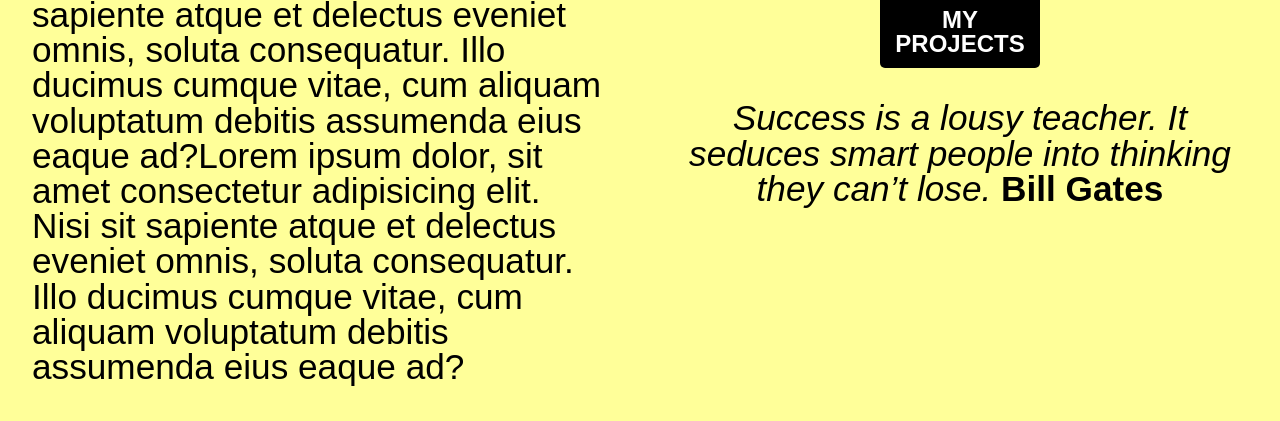
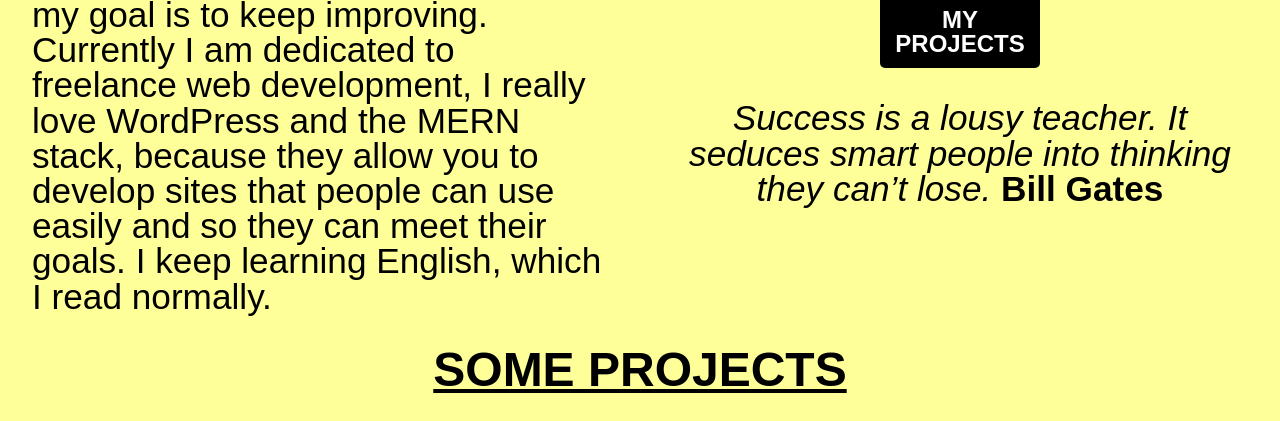
Before and after one commit to soyvikman/soyvikman.github.io, a plain HTML site: page index.html in a window 1280 px wide. Shown: the part 744-1165 px from the top of the page. Drawn offline with Linux system fonts and the light colour scheme; a web font is replaced by a local one.

Commit message:
Improving

```diff
--- a/index.html
+++ b/index.html
@@ -26,7 +26,7 @@
     <div class="about-me-section" id="about-me">
         <div class="about-me-int">
             <h2>I LOVE TO LEARN</h2>
-            <p>Lorem ipsum dolor, sit amet consectetur adipisicing elit. Nisi sit sapiente atque et delectus eveniet omnis, soluta consequatur. Illo ducimus cumque vitae, cum aliquam voluptatum debitis assumenda eius eaque ad?Lorem ipsum dolor, sit amet consectetur adipisicing elit. Nisi sit sapiente atque et delectus eveniet omnis, soluta consequatur. Illo ducimus cumque vitae, cum aliquam voluptatum debitis assumenda eius eaque ad?</p>
+            <p>I love web development. I learned most of what I know on my own and my goal is to keep improving. Currently I am dedicated to freelance web development, I really love WordPress and the MERN stack, because they allow you to develop sites that people can use easily and so they can meet their goals. I keep learning English, which I read normally.</p>
         </div>
         <div class="about-me-int" id="text-skills">
                 <h2>MY SKILLS</h2>
```
